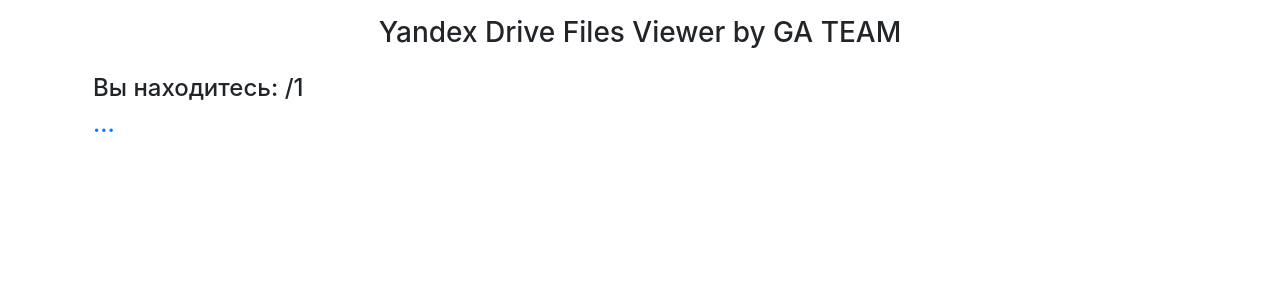
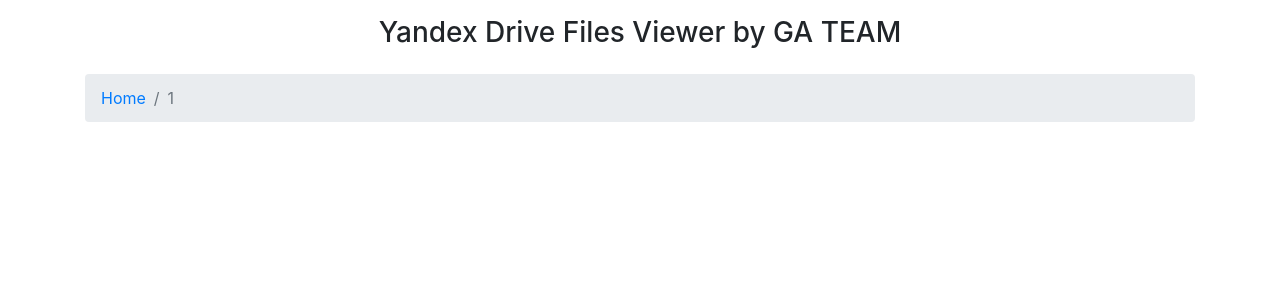
Before and after one commit to ALPOFF/test_disk, a React (Create React App) app: page /1 in a window 1280 px wide. Shown: the top 300 px of the page. Built offline with nearby package versions, Linux system fonts and the light colour scheme.

Commit message:
edited styles and added Navbar Comp

```diff
--- a/src/components/DataDisk/DataDisk.jsx
+++ b/src/components/DataDisk/DataDisk.jsx
@@ -7,22 +7,21 @@
     render() {
         return (<div className={styles.folders}>
                 <div className="list-group">
-
                     {
-                this.props.data.map(u => <div className={styles.items} key={u.id}>
-
-
+                        this.props.data.map(u =>
+                            <div className={styles.items} key={u.id}>
                                 {u.type === "dir"
-                            ? <Link className="list-group-item list-group-item-action" to={ u.path.substring(5) }>
-                                        <img src="https://opengameart.org/sites/default/files/Flat%20Folder%20icon.png" alt="" height={15}/>
+                                    ? <Link className="list-group-item list-group-item-action" to={u.path.substring(5)}>
+                                        <img src="https://opengameart.org/sites/default/files/Flat%20Folder%20icon.png"
+                                             alt="" height={25}/>
                                         {u.name}</Link>
                                     : <div className="list-group-item list-group-item-action">
-                                    <img src="https://cdn3.iconfinder.com/data/icons/brands-applications/512/File-512.png" alt="" height={15}/>
+                                        <img
+                                            src="https://cdn3.iconfinder.com/data/icons/brands-applications/512/File-512.png"
+                                            alt="" height={20}/>
                                         {u.name}
                                     </div>
                                 }
-
-
                             </div>)
                     }
                 </div>
--- a/src/components/DataDisk/DataDisk.module.css
+++ b/src/components/DataDisk/DataDisk.module.css
@@ -1,7 +1,11 @@
 .folders {
-    padding: 30px 0 20px 0 ;
+    padding: 10px 0 20px 0;
 }
 
 .items {
     padding: 2px;
 }
+
+img {
+    padding-right: 5px;
+}
--- a/src/components/DataDiskContainer/DataDiskContainer.jsx
+++ b/src/components/DataDiskContainer/DataDiskContainer.jsx
@@ -3,21 +3,13 @@
 import {setFldPath} from "../../redux/actions";
 import DataDisk from "../DataDisk/DataDisk";
 import * as axios from "axios";
-import {Link, withRouter} from "react-router-dom";
-import PropTypes from "prop-types";
+import {withRouter} from "react-router-dom";
 import {token_value} from "../../token_value"
-import {Col} from "react-bootstrap";
+import Navbar from "../Navbar/Navbar";
 
 class DataDiskContainer extends React.Component {
 
-    static propTypes = {
-        match: PropTypes.object.isRequired,
-        location: PropTypes.object.isRequired,
-        history: PropTypes.object.isRequired
-    };
-
     componentDidMount() {
-
         let fldpath = this.props.location.pathname.substring(1);
         axios.get('https://cloud-api.yandex.net/v1/disk/resources?path=/' + fldpath, {headers: {Authorization: token_value}}).then(response => {
             this.props.setFldPath(response.data._embedded.items);
@@ -27,12 +19,15 @@
     }
 
     render() {
-        const {match, location, history} = this.props;
+
+        const {location} = this.props;
+        let lct = location.pathname;
         return (
             <div>
-                <div className="pl-2">
-                    <h4>Вы находитесь: {location.pathname}</h4>
-                    <Link to={location.pathname.slice(0, location.pathname.lastIndexOf("/"))}><h4>...</h4></Link>
+                <div>
+                    <div>
+                        <Navbar {...this.props} profile={this.props.data} lct={lct}/>
+                    </div>
                 </div>
                 <DataDisk {...this.props} profile={this.props.data} key={this.props.location.pathname}/>
             </div>
--- /dev/null
+++ b/src/components/Navbar/Navbar.jsx
@@ -0,0 +1,39 @@
+import React from "react";
+import {Link} from "react-router-dom";
+
+class Navbar extends React.Component {
+
+    setItemsArr() {
+        const items = [];
+        let pth = this.props.lct;
+        while (pth.length !== 0) {
+            let index = pth.lastIndexOf('/');
+            let pth_now = pth.substring(index + 1);
+            if (pth_now.length !== 0) {
+                items.unshift({pth_name: pth_now, pth: pth});
+            }
+            pth = pth.substring(0, index);
+        }
+
+        items.unshift({pth_name: 'Home', pth: '/'});
+
+        return items;
+    }
+
+    render() {
+        const items_arr = this.setItemsArr();
+        return (
+            <nav aria-label="breadcrumb">
+                <ol className="breadcrumb">
+                    {items_arr.map((it, i) => (items_arr.length === i + 1) ?
+                        <li className="breadcrumb-item active" aria-current="page">{it.pth_name}</li>
+                        :
+                        <Link class="breadcrumb-item" to={it.pth}>{it.pth_name}</Link>
+                    )}
+                </ol>
+            </nav>
+        );
+    }
+}
+
+export default Navbar;
```
Also changed, not shown: src/components/DataDiskContainer/DataDiskContainer.module.css (deleted). Lines whose indentation alone changed are shown as unchanged.
